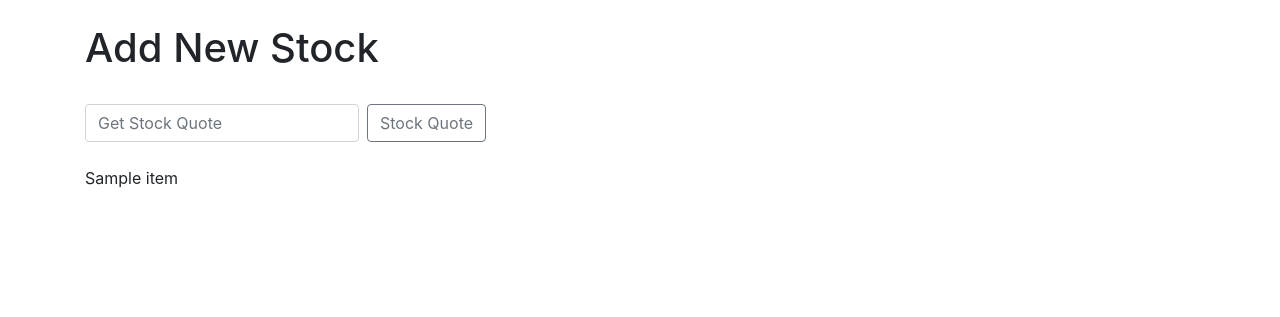
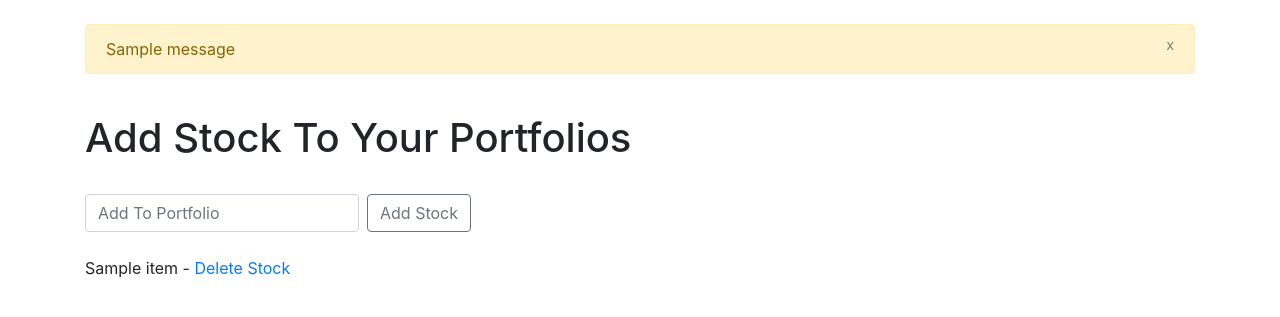
Before and after one commit to hicondron/Stock-App, a Django app: template quotes/templates/add_stock.html in a window 1280 px wide. Shown: the part 56-373 px from the top of the page. Run offline with Django 3.2, Linux system fonts and the light colour scheme; the template is opened without the code that fills it: most values are stand-ins (such as "Sample title", 1, 10 or a date in 2020); one stand-in notice (Sample message) is shown; parts of the project's set-up code (start-up, migrations or seed data) failed here and were passed over; some libraries are stand-ins or nearby versions.

Commit message:
add delete stock function

```diff
--- a/quotes/templates/add_stock.html
+++ b/quotes/templates/add_stock.html
@@ -2,17 +2,17 @@
 
 {% block content %}
 
-<h1> Add New Stock</h1>
+<h1> Add Stock To Your Portfolios </h1>
 <br/>
 
 <form action ="{% url 'add_stock' %}" class="form-inline my-2 my-lg-0" method="POST">
     {% csrf_token %}
-  <input class="form-control mr-sm-2" type="search" placeholder="Get Stock Quote" aria-label="Search" name="ticker">
-  <button class="btn btn-outline-secondary my-2 my-sm-0" type="submit">Stock Quote</button>
+  <input class="form-control mr-sm-2" type="search" placeholder="Add To Portfolio" aria-label="Search" name="ticker">
+  <button class="btn btn-outline-secondary my-2 my-sm-0" type="submit">Add Stock </button>
 </form>
  <br/>
 {% for item in ticker %}
-    {{ item }} <br/>
+    {{ item }} -  <a href="{% url 'delete' item.id %}"> Delete Stock</a> <br/>
     {% endfor %}
 
 {% endblock %}
--- a/quotes/templates/base.html
+++ b/quotes/templates/base.html
@@ -37,6 +37,18 @@
     <div class= "container">
         <br/>
 
+        {% if messages %}
+        {% for message in messages %}
+          <div class="alert alert-warning alert-dismissable" role="alert">
+            <button class="close" data-dismiss="alert">
+                    <small><sup>x</sup></small>
+                </button>
+            {{ message }}
+          </div><br/>
+        {% endfor%}
+
+      {% endif %}
+
         {% block content %}
 
       {% endblock %}
--- a/quotes/urls.py
+++ b/quotes/urls.py
@@ -6,5 +6,7 @@ urlpatterns = [
     path('', views.home, name="home"),
     path('about.html', views.about, name="about"),
     path('add_stock.html', views.add_stock, name= "add_stock"),
+    path('delete/<stock_id>', views.delete, name="delete"),
+
 
 ]
```
Also changed, not shown: quotes/forms.py (+7 -0 lines), quotes/views.py (+14 -4 lines), db.sqlite3.
